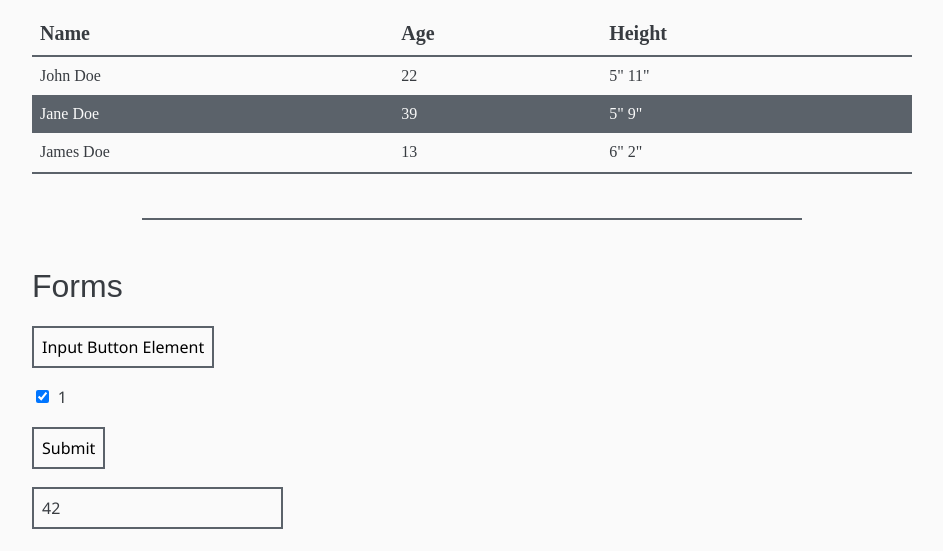
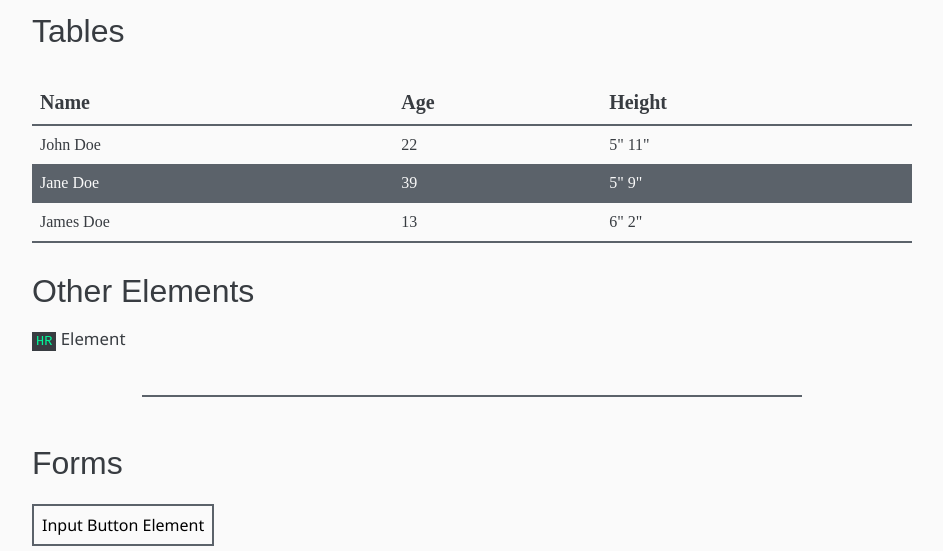
Before and after one commit to hvlck/gyr-css, a website: page index.html in a window 1280 px wide. Shown: the part 1665-2216 px from the top of the page, without its empty margins (168-1111 px from the left). Drawn offline with Linux system fonts and the light colour scheme.

Commit message:
fix: updated demo

```diff
--- a/index.html
+++ b/index.html
@@ -29,6 +29,7 @@
     <button onclick="switchTheme()">Switch Theme!</button>
 
     <h1>Typography</h1>
+    <h1>H1 Element</h1>
     <h2>H2 Element</h2>
     <h3>H3 Element</h3>
     <h4>H4 Element</h4>
@@ -69,6 +70,8 @@
       </tbody>
     </table>
 
+    <h2>Other Elements</h2>
+    <p><code>HR</code> Element</p>
     <hr>
 
     <h2>Forms</h2>
```
